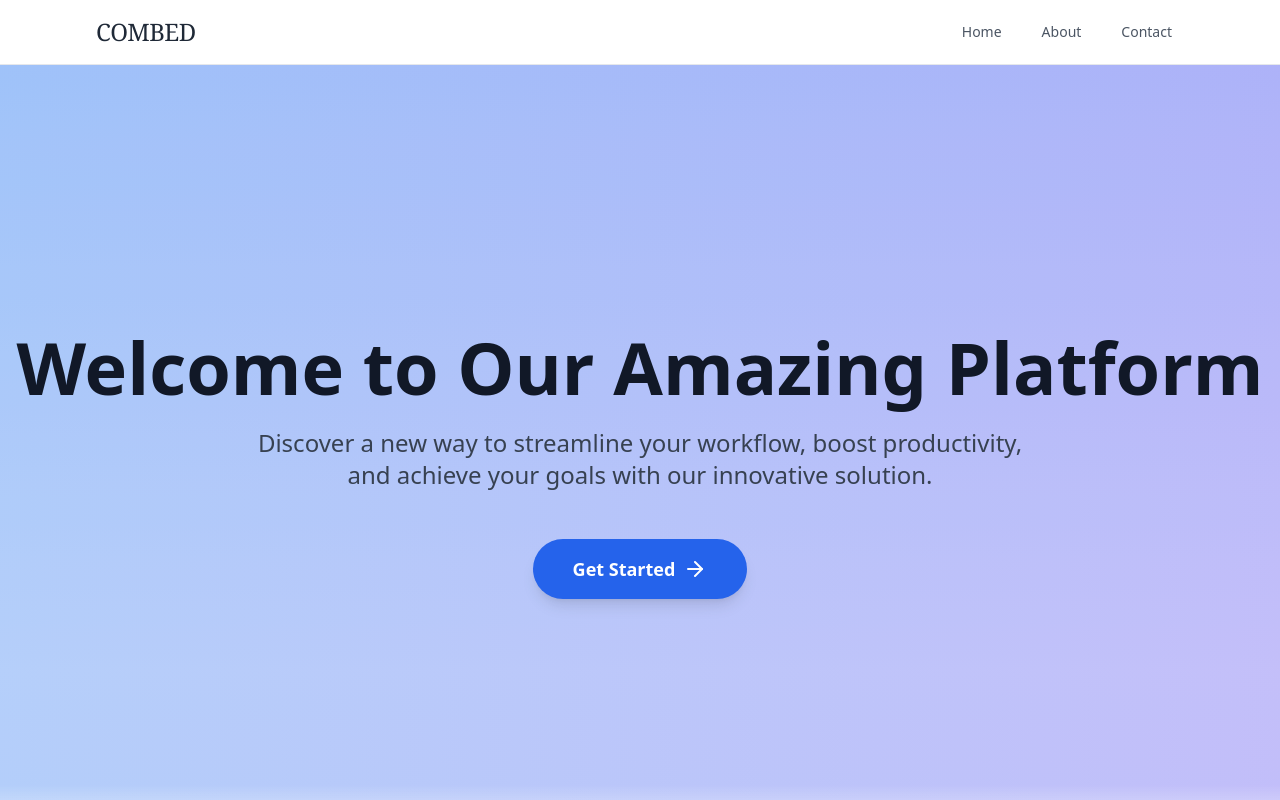
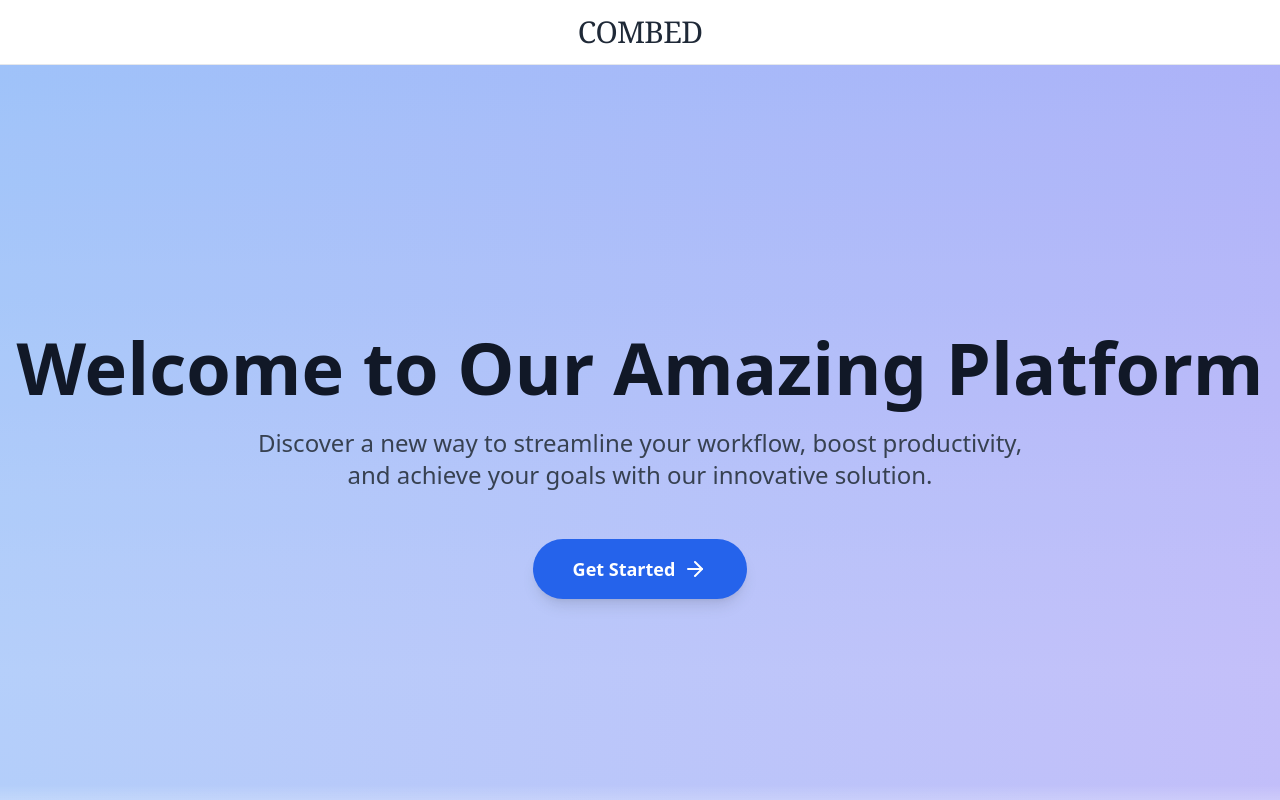
Before and after one commit to MonayemSarker/COMBED-Classifying-Programming-Problems-By-Difficulty-Levels-Frontend, a React (Vite) app: page / in a window 1280 px wide. Shown: the top 800 px of the page. Built offline with nearby package versions, Linux system fonts and the light colour scheme.

Commit message:
landing page added

```diff
--- a/src/components/Header/Header.tsx
+++ b/src/components/Header/Header.tsx
@@ -1,89 +1,16 @@
 "use client";
 
-import { useState } from "react";
-// import { Button } from "@/components/ui/button";
-import { Menu } from "lucide-react";
-
 export default function Header() {
-  const [isMenuOpen, setIsMenuOpen] = useState(false);
-
-  const toggleMenu = () => {
-    setIsMenuOpen(!isMenuOpen);
-  };
-
   return (
     <header className="bg-white border-b border-gray-200">
       <div className="max-w-6xl mx-auto px-4 sm:px-6 lg:px-8">
-        <nav className="flex items-center justify-between h-16">
-          <div className="flex-shrink-0">
-            <span className="text-2xl font-serif text-gray-800 tracking-tight">
+        <nav className="flex items-center justify-center h-16">
+          <div className="text-center">
+            <span className="text-3xl font-serif text-gray-800 tracking-tight">
               COMBED
             </span>
           </div>
-          <div className="hidden md:block">
-            <div className="ml-10 flex items-baseline space-x-4">
-              <a
-                href="#"
-                className="text-gray-600 hover:text-gray-900 px-3 py-2 rounded-md text-sm font-medium transition-colors duration-150"
-                aria-current="page"
-              >
-                Home
-              </a>
-              <a
-                href="#"
-                className="text-gray-600 hover:text-gray-900 px-3 py-2 rounded-md text-sm font-medium transition-colors duration-150"
-              >
-                About
-              </a>
-              <a
-                href="#"
-                className="text-gray-600 hover:text-gray-900 px-3 py-2 rounded-md text-sm font-medium transition-colors duration-150"
-              >
-                Contact
-              </a>
-            </div>
-          </div>
-          <div className="md:hidden">
-            <button
-              onClick={toggleMenu}
-              type="button"
-              className="inline-flex items-center justify-center p-2 rounded-md text-gray-400 hover:text-gray-500 hover:bg-gray-100 focus:outline-none focus:ring-2 focus:ring-inset focus:ring-gray-500 transition duration-150 ease-in-out"
-              aria-controls="mobile-menu"
-              aria-expanded={isMenuOpen}
-            >
-              <span className="sr-only">Open main menu</span>
-              <Menu className="h-6 w-6" />
-            </button>
-          </div>
         </nav>
-      </div>
-
-      {/* Mobile menu, show/hide based on menu state */}
-      <div
-        className={`${isMenuOpen ? "block" : "hidden"} md:hidden`}
-        id="mobile-menu"
-      >
-        <div className="px-2 pt-2 pb-3 space-y-1 sm:px-3">
-          <a
-            href="#"
-            className="text-gray-600 hover:text-gray-900 block px-3 py-2 rounded-md text-base font-medium"
-            aria-current="page"
-          >
-            Home
-          </a>
-          <a
-            href="#"
-            className="text-gray-600 hover:text-gray-900 block px-3 py-2 rounded-md text-base font-medium"
-          >
-            About
-          </a>
-          <a
-            href="#"
-            className="text-gray-600 hover:text-gray-900 block px-3 py-2 rounded-md text-base font-medium"
-          >
-            Contact
-          </a>
-        </div>
       </div>
     </header>
   );
```
